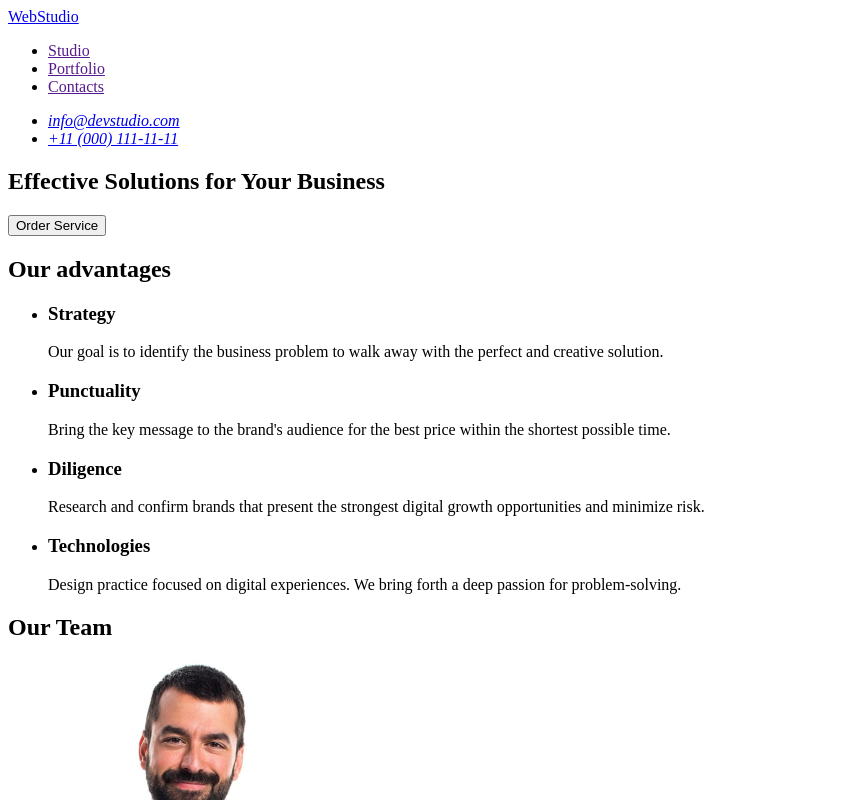
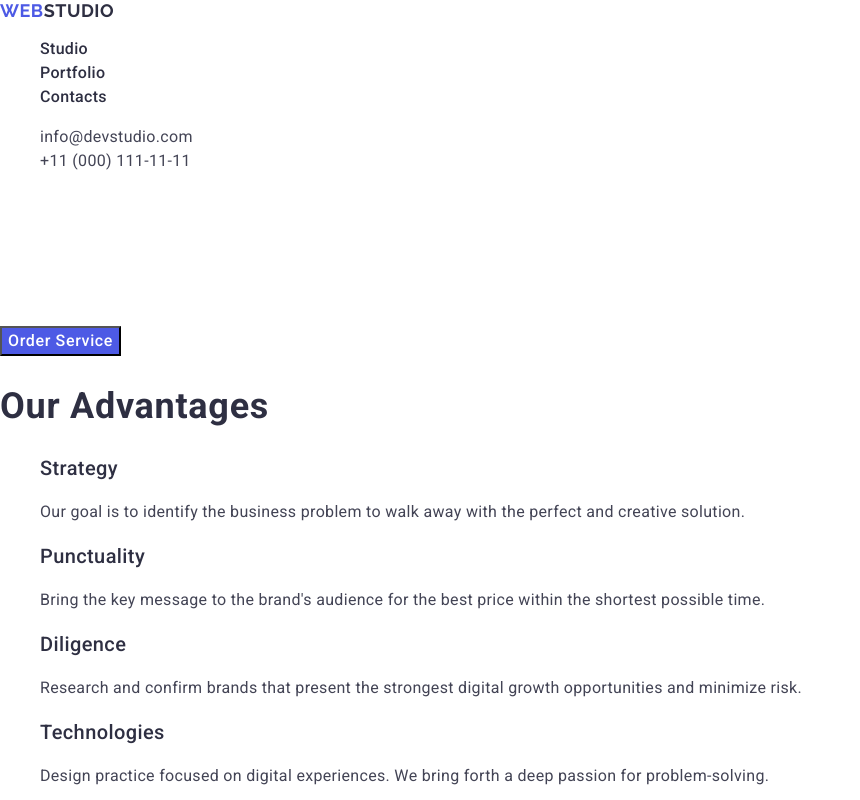
Before and after one commit to Serhii2510/goit-markup-hw-02, a plain HTML site: page index.html in a window 1280 px wide. Shown: the top 800 px of the page, without its empty margins (0-860 px from the left). Drawn offline with nearby package versions, Linux system fonts and the light colour scheme.

Commit message:
add index file

```diff
--- a/css/styles.css
+++ b/css/styles.css
@@ -0,0 +1,107 @@
+body {
+  font-family: 'Roboto', sans-serif;
+  color: #434455;
+}
+
+.logo {
+  font-family: 'Raleway', sans-serif;
+  font-weight: 700;
+  font-size: 18px;
+  line-height: 1.16667;
+  letter-spacing: 0.03em;
+  text-transform: uppercase;
+  color: #2e2f42;
+  text-decoration: none;
+}
+
+.logo-first-part {
+  color: #4d5ae5;
+}
+
+ul {
+  list-style-type: none;
+}
+
+.page-nav .link {
+  font-weight: 500;
+  font-size: 16px;
+  line-height: 1.5;
+  letter-spacing: 0.02em;
+  color: #2e2f42;
+  text-decoration: none;
+}
+
+.contacts .link {
+  font-weight: 400;
+  font-size: 16px;
+  line-height: 1.5;
+  letter-spacing: 0.02em;
+  color: #434455;
+  font-style: normal;
+  text-decoration: none;
+}
+
+.page-nav .link:hover,
+.contacts .link:hover {
+  color: #404bbf;
+}
+
+.page-title {
+  font-weight: 700;
+  font-size: 56px;
+  line-height: 1.07143;
+  letter-spacing: 0.02em;
+  color: #fff;
+}
+
+.page-title-button {
+  font-weight: 500;
+  font-size: 16px;
+  line-height: 1.5;
+  letter-spacing: 0.04em;
+  color: #fff;
+  cursor: pointer;
+  background-color: #4d5ae5;
+}
+
+.page-title-button:hover {
+  background-color: #404bbf;
+}
+
+.section-title {
+  font-weight: 700;
+  font-size: 36px;
+  line-height: 1.11111;
+  letter-spacing: 0.02em;
+  text-transform: capitalize;
+  color: #2e2f42;
+}
+
+.advantage-title,
+.team-member-title,
+.portfolio-item-title {
+  font-weight: 500;
+  font-size: 20px;
+  line-height: 1.2;
+  letter-spacing: 0.02em;
+  color: #2e2f42;
+}
+
+.advantage-text,
+.team-member-text,
+.portfolio-item-field {
+  font-size: 16px;
+  line-height: 1.5;
+  letter-spacing: 0.02em;
+}
+
+.page-footer-text {
+  font-size: 16px;
+  line-height: 1.5;
+  letter-spacing: 0.02em;
+  color: #f4f4fd;
+}
+
+.page-footer .logo {
+  color: #f4f4fd;
+}
--- a/index.html
+++ b/index.html
@@ -7,57 +7,75 @@
       content="Your business digital marketing & growth solutions"
     />
     <title>WebStudio</title>
+    <link
+      rel="stylesheet"
+      href="https://cdnjs.cloudflare.com/ajax/libs/modern-normalize/2.0.0/modern-normalize.min.css"
+    />
+    <link rel="preconnect" href="https://fonts.googleapis.com" />
+    <link rel="preconnect" href="https://fonts.gstatic.com" crossorigin />
+    <link
+      href="https://fonts.googleapis.com/css2?family=Raleway:wght@700&family=Roboto:wght@400;500;700&display=swap"
+      rel="stylesheet"
+    />
     <link rel="stylesheet" href="./css/styles.css" />
   </head>
   <body>
-    <header>
+    <header class="page-header">
       <nav>
-        <a href="./index.html">WebStudio</a>
-        <ul>
-          <li><a href="">Studio</a></li>
-          <li><a href="">Portfolio</a></li>
-          <li><a href="">Contacts</a></li>
+        <a class="logo" href="./index.html"
+          ><span class="logo-first-part">Web</span>Studio</a
+        >
+        <ul class="page-nav">
+          <li><a class="link" href="">Studio</a></li>
+          <li><a class="link" href="">Portfolio</a></li>
+          <li><a class="link" href="">Contacts</a></li>
         </ul>
       </nav>
       <address>
-        <ul>
-          <li><a href="mailto:info@devstudio.com">info@devstudio.com</a></li>
-          <li><a href="tel:+110001111111">+11 (000) 111-11-11</a></li>
+        <ul class="contacts">
+          <li>
+            <a class="link" href="mailto:info@devstudio.com"
+              >info@devstudio.com</a
+            >
+          </li>
+          <li>
+            <a class="link" href="tel:+110001111111">+11 (000) 111-11-11</a>
+          </li>
         </ul>
       </address>
     </header>
     <main>
       <section>
-        <h1>Effective Solutions for Your Business</h1>
-        <button type="button">Order Service</button>
+        <h1 class="page-title">Effective Solutions for Your Business</h1>
+        <button class="page-title-button" type="button">Order Service</button>
       </section>
       <section>
-        <h2>Our advantages</h2>
+        <h2 class="section-title">Our advantages</h2>
         <ul>
           <li>
-            <h3>Strategy</h3>
-            <p>
+            <h3 class="advantage-title">Strategy</h3>
+            <p class="advantage-text">
               Our goal is to identify the business problem to walk away with the
               perfect and creative solution.
             </p>
           </li>
           <li>
-            <h3>Punctuality</h3>
-            <p>
+            <h3 class="advantage-title">Punctuality</h3>
+            <p class="advantage-text">
               Bring the key message to the brand's audience for the best price
               within the shortest possible time.
             </p>
           </li>
           <li>
-            <h3>Diligence</h3>
-            <p>
+            <h3 class="advantage-title">Diligence</h3>
+            <p class="advantage-text">
               Research and confirm brands that present the strongest digital
               growth opportunities and minimize risk.
             </p>
           </li>
           <li>
-            <h3>Technologies</h3>
-            <p>
+            <h3 class="advantage-title">Technologies</h3>
+            <p class="advantage-text">
               Design practice focused on digital experiences. We bring forth a
               deep passion for problem-solving.
             </p>
@@ -65,7 +83,7 @@
         </ul>
       </section>
       <section>
-        <h2>Our Team</h2>
+        <h2 class="section-title">Our Team</h2>
         <ul>
           <li>
             <img
@@ -74,8 +92,8 @@
               width="264"
               height="260"
             />
-            <h3>Mark Guerrero</h3>
-            <p>Product Designer</p>
+            <h3 class="team-member-title">Mark Guerrero</h3>
+            <p class="team-member-text">Product Designer</p>
           </li>
           <li>
             <img
@@ -84,8 +102,8 @@
               width="264"
               height="260"
             />
-            <h3>Tom Ford</h3>
-            <p>Frontend Developer</p>
+            <h3 class="team-member-title">Tom Ford</h3>
+            <p class="team-member-text">Frontend Developer</p>
           </li>
           <li>
             <img
@@ -94,8 +112,8 @@
               width="264"
               height="260"
             />
-            <h3>Camila Garcia</h3>
-            <p>Marketing</p>
+            <h3 class="team-member-title">Camila Garcia</h3>
+            <p class="team-member-text">Marketing</p>
           </li>
           <li>
             <img
@@ -104,68 +122,82 @@
               width="264"
               height="260"
             />
-            <h3>Daniel Wilson</h3>
-            <p>UI Designer</p>
+            <h3 class="team-member-title">Daniel Wilson</h3>
+            <p class="team-member-text">UI Designer</p>
           </li>
         </ul>
       </section>
       <section>
-        <h2>Our Portfolio</h2>
+        <h2 class="section-title">Our Portfolio</h2>
         <ul>
           <li>
             <img
               src="./images/our-portfolio/bank-app-image.jpg"
               alt="BankApp screens"
+              width="360"
+              height="300"
             />
-            <h3>Banking App</h3>
-            <p>App</p>
+            <h3 class="portfolio-item-title">Banking App</h3>
+            <p class="portfolio-item-field">App</p>
           </li>
           <li>
             <img
               src="./images/our-portfolio/cashless-payment-image.jpg"
               alt="Scanning QR code"
+              width="360"
+              height="300"
             />
-            <h3>Cashless Payment</h3>
-            <p>Marketing</p>
+            <h3 class="portfolio-item-title">Cashless Payment</h3>
+            <p class="portfolio-item-field">Marketing</p>
           </li>
           <li>
             <img
               src="./images/our-portfolio/meditation-app-image.jpg"
               alt="Devices with meditation app"
+              width="360"
+              height="300"
             />
-            <h3>Meditation App</h3>
-            <p>App</p>
+            <h3 class="portfolio-item-title">Meditation App</h3>
+            <p class="portfolio-item-field">App</p>
           </li>
           <li>
             <img
               src="./images/our-portfolio/taxi-service-image.jpg"
               alt="Driver with GPS navigator"
+              width="360"
+              height="300"
             />
-            <h3>Taxi Service</h3>
-            <p>Marketing</p>
+            <h3 class="portfolio-item-title">Taxi Service</h3>
+            <p class="portfolio-item-field">Marketing</p>
           </li>
           <li>
             <img
               src="./images/our-portfolio/screen-illustrations-image.jpg"
               alt="Screen gallery"
+              width="360"
+              height="300"
             />
-            <h3>Screen Illustrations</h3>
-            <p>Design</p>
+            <h3 class="portfolio-item-title">Screen Illustrations</h3>
+            <p class="portfolio-item-field">Design</p>
           </li>
           <li>
             <img
               src="./images/our-portfolio/online-courses-image.jpg"
               alt="Girl studies in smartphone"
+              width="360"
+              height="300"
             />
-            <h3>Online Courses</h3>
-            <p>Marketing</p>
+            <h3 class="portfolio-item-title">Online Courses</h3>
+            <p class="portfolio-item-field">Marketing</p>
           </li>
         </ul>
       </section>
     </main>
-    <footer>
-      <a href="./index.html">WebStudio</a>
-      <p>
+    <footer class="page-footer">
+      <a class="logo" href="./index.html"
+        ><span class="logo-first-part">Web</span>Studio</a
+      >
+      <p class="page-footer-text">
         Increase the flow of customers and sales for your business with digital
         marketing & growth solutions.
       </p>
```
